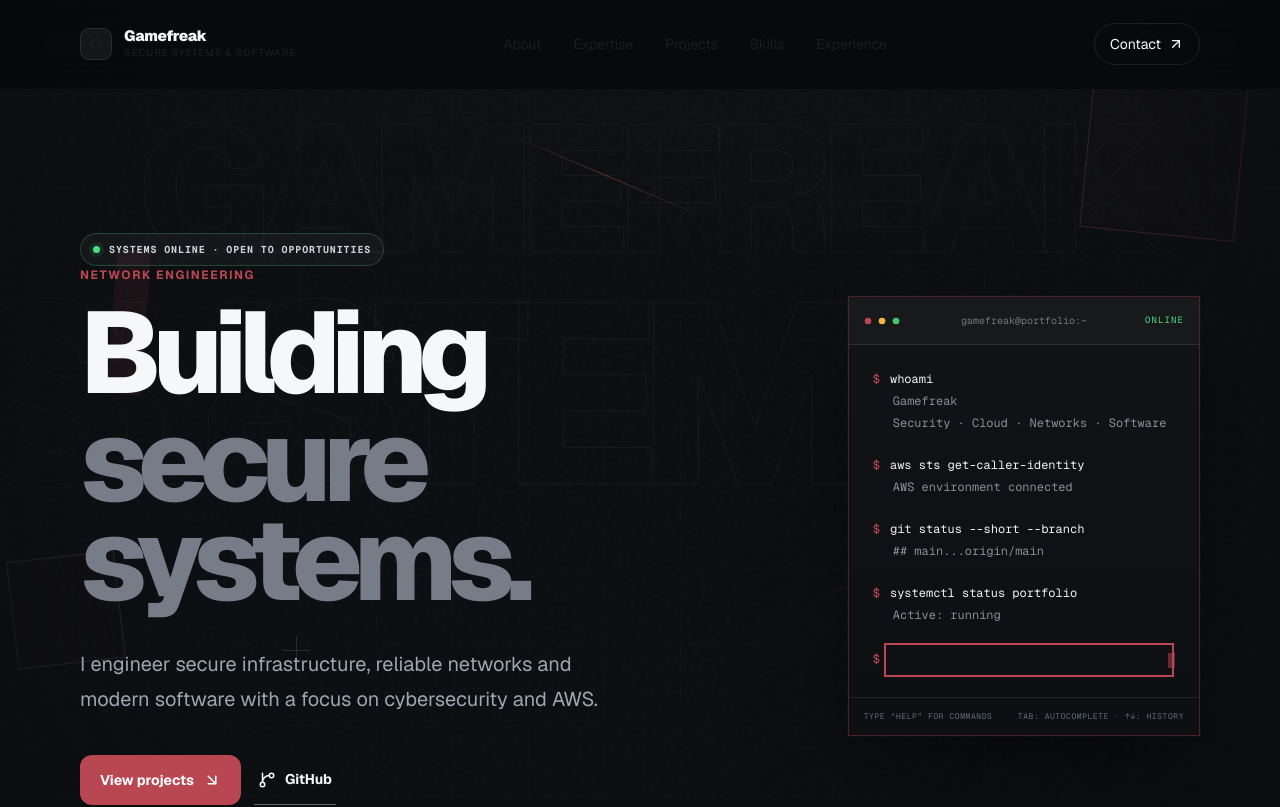
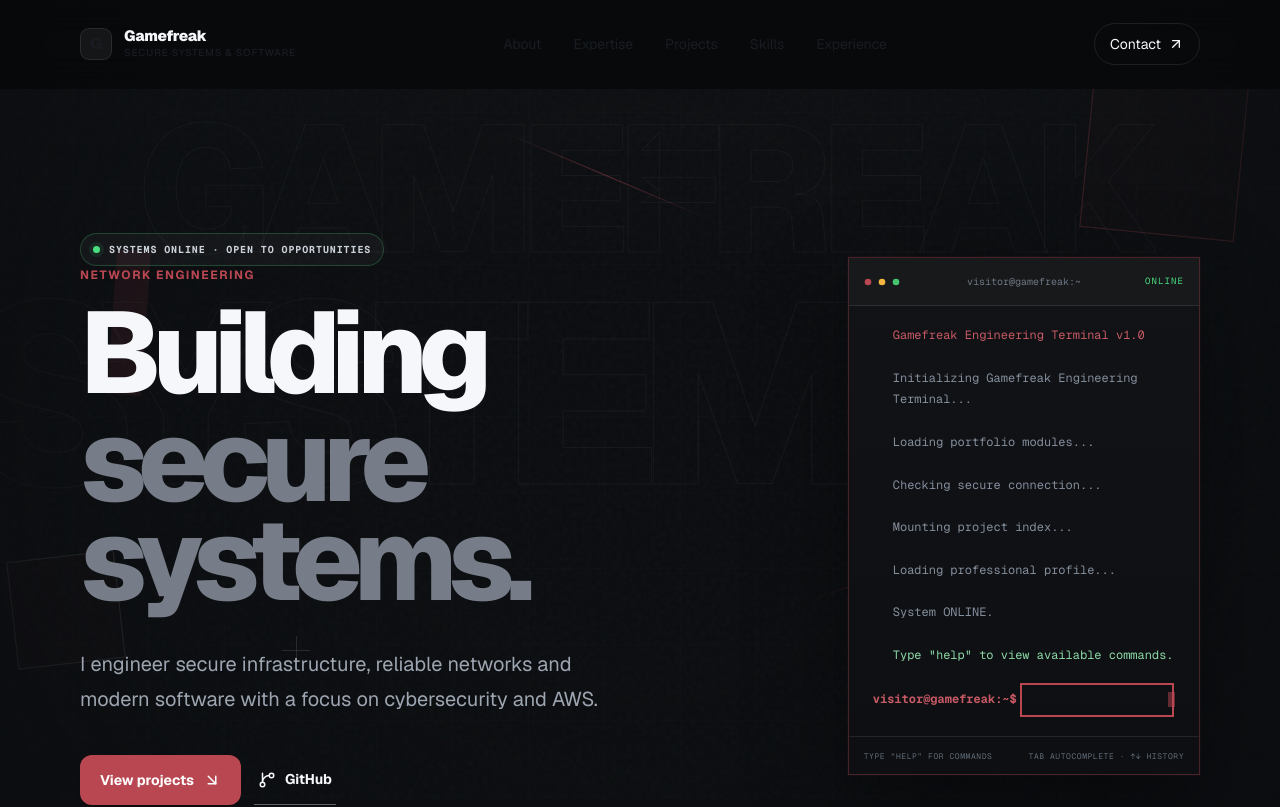
Before and after one commit to ano-nym-ous257/hoeks, a Next.js app: page / in a window 1280 px wide. Shown: the top 807 px of the page. Built offline with nearby package versions, Linux system fonts and the light colour scheme.

Commit message:
feat: add terminal boot sequence and ASCII interface

```diff
--- a/src/app/globals.css
+++ b/src/app/globals.css
@@ -3393,3 +3393,62 @@ textarea:focus-visible {
     transform: none !important;
   }
 }
+
+/* Gamefreak terminal boot sequence */
+
+.terminal-ascii {
+  max-width: 100%;
+  margin: 0 0 18px;
+  overflow-x: auto;
+  color: #c75a65;
+  font-family: var(--font-geist-mono), monospace;
+  font-size: clamp(5px, 0.68vw, 9px);
+  font-weight: 700;
+  line-height: 1.12;
+  white-space: pre;
+  scrollbar-width: none;
+}
+
+.terminal-ascii::-webkit-scrollbar {
+  display: none;
+}
+
+.terminal-entry-accent .terminal-output {
+  color: #c75a65;
+}
+
+.terminal-user-prompt {
+  flex: 0 0 auto;
+  margin-right: 9px;
+  color: #c75a65;
+  font-weight: 650;
+}
+
+.terminal-boot-active {
+  display: flex;
+  align-items: center;
+  padding-left: 0;
+}
+
+.terminal-input-line {
+  width: 100%;
+}
+
+.terminal-input-line input {
+  width: 100%;
+}
+
+@media (max-width: 560px) {
+  .terminal-ascii {
+    font-size: 5px;
+  }
+
+  .terminal-user-prompt {
+    font-size: 9px;
+  }
+}
+
+/* Wider GAMEFREAK terminal banner */
+.terminal-ascii {
+  font-size: clamp(4px, 0.48vw, 7px);
+}
--- a/src/components/ui/terminal.tsx
+++ b/src/components/ui/terminal.tsx
@@ -1,10 +1,7 @@
 "use client";
 
 import { Circle } from "lucide-react";
-import {
-  useInView,
-  useReducedMotion,
-} from "motion/react";
+import { useInView, useReducedMotion } from "motion/react";
 import {
   FormEvent,
   KeyboardEvent,
@@ -25,31 +22,59 @@ interface TerminalProps {
   lines?: TerminalLine[];
   className?: string;
   typingSpeed?: number;
-  lineDelay?: number;
 }
 
 interface HistoryEntry {
-  command: string;
+  command?: string;
   output: string[];
-  tone?: "normal" | "success" | "error";
+  tone?: "normal" | "success" | "error" | "accent";
+  preformatted?: boolean;
 }
+
+const ASCII_BANNER = String.raw`
+  ██████╗  █████╗ ███╗   ███╗███████╗███████╗██████╗ ███████╗ █████╗ ██╗  ██╗
+ ██╔════╝ ██╔══██╗████╗ ████║██╔════╝██╔════╝██╔══██╗██╔════╝██╔══██╗██║ ██╔╝
+ ██║  ███╗███████║██╔████╔██║█████╗  █████╗  ██████╔╝█████╗  ███████║█████╔╝
+ ██║   ██║██╔══██║██║╚██╔╝██║██╔══╝  ██╔══╝  ██╔══██╗██╔══╝  ██╔══██║██╔═██╗
+ ╚██████╔╝██║  ██║██║ ╚═╝ ██║███████╗██║     ██║  ██║███████╗██║  ██║██║  ██╗
+  ╚═════╝ ╚═╝  ╚═╝╚═╝     ╚═╝╚══════╝╚═╝     ╚═╝  ╚═╝╚══════╝╚═╝  ╚═╝╚═╝  ╚═╝
+`;
 
 const COMMANDS = [
   "help",
   "whoami",
   "about",
+  "home",
   "projects",
   "skills",
   "experience",
   "contact",
+  "resume",
+  "linkedin",
   "github",
+  "email",
   "status",
   "pwd",
   "date",
+  "ls",
+  "cat about.txt",
+  "cat skills.txt",
+  "cat contact.txt",
+  "banner",
+  "coffee",
+  "sudo hire alex",
   "clear",
+  "exit",
 ] as const;
 
-type Command = (typeof COMMANDS)[number];
+const BOOT_STEPS = [
+  "Initializing Gamefreak Engineering Terminal...",
+  "Loading portfolio modules...",
+  "Checking secure connection...",
+  "Mounting project index...",
+  "Loading professional profile...",
+  "System ONLINE.",
+];
 
 function scrollToSection(id: string) {
   document.getElementById(id)?.scrollIntoView({
@@ -58,16 +83,19 @@ function scrollToSection(id: string) {
   });
 }
 
+function openExternal(url: string) {
+  window.open(url, "_blank", "noopener,noreferrer");
+}
+
 export function Terminal({
-  title = "gamefreak@portfolio:~",
-  lines = [],
+  title = "visitor@gamefreak:~",
   className,
-  typingSpeed = 30,
-  lineDelay = 300,
+  typingSpeed = 24,
 }: TerminalProps) {
   const terminalRef = useRef<HTMLDivElement>(null);
   const inputRef = useRef<HTMLInputElement>(null);
   const bodyRef = useRef<HTMLDivElement>(null);
+  const runId = useRef(0);
 
   const isInView = useInView(terminalRef, {
     amount: 0.3,
@@ -76,29 +104,20 @@ export function Terminal({
 
   const reduceMotion = useReducedMotion();
 
-  const [introHistory, setIntroHistory] = useState<HistoryEntry[]>([]);
+  const [bootHistory, setBootHistory] = useState<HistoryEntry[]>([]);
   const [history, setHistory] = useState<HistoryEntry[]>([]);
-  const [activeCommand, setActiveCommand] = useState("");
+  const [activeBootText, setActiveBootText] = useState("");
+  const [bootComplete, setBootComplete] = useState(false);
+
   const [input, setInput] = useState("");
-  const [introComplete, setIntroComplete] = useState(false);
   const [commandHistory, setCommandHistory] = useState<string[]>([]);
   const [historyIndex, setHistoryIndex] = useState(-1);
 
-  const runId = useRef(0);
-
-  const normalizedIntro = useCallback(
-    () =>
-      lines.map((line) => ({
-        command: line.command ?? "",
-        output: Array.isArray(line.output)
-          ? line.output
-          : line.output
-            ? [line.output]
-            : [],
-        tone: "normal" as const,
-      })),
-    [lines],
-  );
+  const resetBoot = useCallback(() => {
+    setBootHistory([]);
+    setActiveBootText("");
+    setBootComplete(false);
+  }, []);
 
   useEffect(() => {
     runId.current += 1;
@@ -113,14 +132,8 @@ export function Terminal({
         timers.push(timer);
       });
 
-    const resetIntro = () => {
-      setIntroHistory([]);
-      setActiveCommand("");
-      setIntroComplete(false);
-    };
-
     if (!isInView) {
-      resetIntro();
+      resetBoot();
 
       return () => {
         timers.forEach(clearTimeout);
@@ -128,180 +141,370 @@ export function Terminal({
     }
 
     if (reduceMotion) {
-      setIntroHistory(normalizedIntro());
-      setIntroComplete(true);
+      setBootHistory([
+        {
+          output: [ASCII_BANNER],
+          tone: "accent",
+          preformatted: true,
+        },
+        {
+          output: [
+            "Gamefreak Engineering Terminal v1.0",
+            ...BOOT_STEPS,
+            'Type "help" to view available commands.',
+          ],
+          tone: "success",
+        },
+      ]);
+      setBootComplete(true);
 
       return () => {
         timers.forEach(clearTimeout);
       };
     }
 
-    const typeCommand = async (command: string) => {
-      setActiveCommand("");
+    async function typeLine(text: string) {
+      setActiveBootText("");
 
-      for (let index = 0; index < command.length; index += 1) {
+      for (let index = 0; index < text.length; index += 1) {
         if (cancelled()) return;
 
-        setActiveCommand(command.slice(0, index + 1));
+        setActiveBootText(text.slice(0, index + 1));
         await wait(typingSpeed);
       }
-    };
 
-    const playIntro = async () => {
-      resetIntro();
+      if (cancelled()) return;
 
-      for (const line of normalizedIntro()) {
+      setBootHistory((current) => [
+        ...current,
+        {
+          output: [text],
+        },
+      ]);
+
+      setActiveBootText("");
+    }
+
+    async function runBootSequence() {
+      resetBoot();
+
+      await wait(180);
+
+      setBootHistory([
+        {
+          output: [ASCII_BANNER],
+          tone: "accent",
+          preformatted: true,
+        },
+        {
+          output: ["Gamefreak Engineering Terminal v1.0"],
+          tone: "accent",
+        },
+      ]);
+
+      await wait(450);
+
+      for (const step of BOOT_STEPS) {
         if (cancelled()) return;
 
-        await typeCommand(line.command);
-        await wait(140);
-
-        if (cancelled()) return;
-
-        setIntroHistory((current) => [...current, line]);
-        setActiveCommand("");
-        await wait(lineDelay);
+        await typeLine(step);
+        await wait(170);
       }
 
-      if (!cancelled()) {
-        setIntroComplete(true);
-        setTimeout(() => inputRef.current?.focus(), 150);
-      }
-    };
+      if (cancelled()) return;
 
-    void playIntro();
+      setBootHistory((current) => [
+        ...current,
+        {
+          output: ['Type "help" to view available commands.'],
+          tone: "success",
+        },
+      ]);
+
+      setBootComplete(true);
+
+      const focusTimer = setTimeout(() => {
+        inputRef.current?.focus();
+      }, 180);
+
+      timers.push(focusTimer);
+    }
+
+    void runBootSequence();
 
     return () => {
       runId.current += 1;
       timers.forEach(clearTimeout);
     };
-  }, [
-    isInView,
-    lineDelay,
-    normalizedIntro,
-    reduceMotion,
-    typingSpeed,
-  ]);
+  }, [isInView, reduceMotion, resetBoot, typingSpeed]);
 
   useEffect(() => {
     bodyRef.current?.scrollTo({
       top: bodyRef.current.scrollHeight,
       behavior: "smooth",
     });
-  }, [activeCommand, history, introHistory]);
+  }, [activeBootText, bootHistory, history]);
+
+  function createNavigationResult(
+    command: string,
+    section: string,
+    label: string,
+  ): HistoryEntry {
+    scrollToSection(section);
+
+    return {
+      command,
+      output: [`Opening ${label} module...`, "Navigation request accepted."],
+      tone: "success",
+    };
+  }
 
   function executeCommand(rawCommand: string): HistoryEntry | null {
-    const command = rawCommand.trim().toLowerCase();
+    const command = rawCommand.trim();
+    const normalized = command.toLowerCase().replace(/\s+/g, " ");
 
-    if (!command) return null;
-
-    switch (command as Command) {
+    switch (normalized) {
       case "help":
         return {
-          command: rawCommand,
+          command,
           output: [
-            "Available commands:",
-            "help        Show available commands",
-            "whoami      Display profile information",
-            "about       Navigate to About",
-            "projects    Navigate to Projects",
-            "skills      Navigate to Skills",
-            "experience  Navigate to Experience",
-            "contact     Navigate to Contact",
-            "github      Open GitHub profile",
-            "status      Display system status",
-            "pwd         Display current path",
-            "date        Display current date and time",
-            "clear       Clear terminal history",
+            "AVAILABLE COMMANDS",
+            "",
+            "help               Show command directory",
+            "whoami             Display professional profile",
+            "home               Return to the hero",
+            "about              Open About",
+            "projects           Open selected projects",
+            "skills             Open technical skills",
+            "experience         Open experience log",
+            "contact            Open contact channel",
+            "resume             Open résumé PDF",
+            "linkedin           Open LinkedIn profile",
+            "github             Open GitHub profile",
+            "email              Start an email",
+            "status             Display system status",
+            "pwd                Print working directory",
+            "date               Display local date and time",
+            "ls                 List portfolio files",
+            "cat about.txt      Read professional summary",
+            "cat skills.txt     Read technical skills",
+            "cat contact.txt    Read contact information",
+            "banner             Print the Gamefreak banner",
+            "clear              Clear command history",
           ],
+          tone: "accent",
         };
 
       case "whoami":
         return {
-          command: rawCommand,
+          command,
           output: [
-            "Gamefreak",
-            "Cybersecurity · AWS Cloud · Networking · Software Engineering",
-            "Security-focused systems and infrastructure professional",
+            "Alex Agyei",
+            "IT Support · Cybersecurity · AWS Cloud · Networking",
+            "Building secure systems, reliable infrastructure, and modern software.",
+            "Available for remote paid internships and junior opportunities.",
           ],
           tone: "success",
         };
 
+      case "home":
+        return createNavigationResult(command, "top", "home");
+
       case "about":
-        scrollToSection("about");
+        return createNavigationResult(command, "about", "About");
+
+      case "projects":
+        return createNavigationResult(command, "projects", "Projects");
+
+      case "skills":
+        return createNavigationResult(command, "skills", "Skills");
+
+      case "experience":
+        return createNavigationResult(command, "experience", "Experience");
+
+      case "contact":
+        return createNavigationResult(command, "contact", "Contact");
+
+      case "resume":
+        window.setTimeout(() => {
+          openExternal("/resume.pdf");
+        }, 450);
+
         return {
-          command: rawCommand,
-          output: ["Opening About module..."],
+          command,
+          output: [
+            "Locating résumé.pdf...",
+            "Résumé loaded successfully.",
+            "Opening document...",
+          ],
           tone: "success",
         };
 
-      case "projects":
-        scrollToSection("projects");
+      case "linkedin":
+        window.setTimeout(() => {
+          openExternal(
+            "https://www.linkedin.com/in/alex-agyei-81332a2b3/",
+          );
+        }, 450);
+
         return {
-          command: rawCommand,
-          output: ["Opening Projects module..."],
-          tone: "success",
-        };
-
-      case "skills":
-        scrollToSection("skills");
-        return {
-          command: rawCommand,
-          output: ["Opening Skills module..."],
-          tone: "success",
-        };
-
-      case "experience":
-        scrollToSection("experience");
-        return {
-          command: rawCommand,
-          output: ["Opening Experience log..."],
-          tone: "success",
-        };
-
-      case "contact":
-        scrollToSection("contact");
-        return {
-          command: rawCommand,
-          output: ["Opening secure contact channel..."],
+          command,
+          output: [
+            "Connecting to LinkedIn...",
+            "Profile located.",
+            "Redirecting...",
+          ],
           tone: "success",
         };
 
       case "github":
-        window.open(
-          "https://github.com/ano-nym-ous257",
-          "_blank",
-          "noopener,noreferrer",
-        );
+        window.setTimeout(() => {
+          openExternal("https://github.com/ano-nym-ous257");
+        }, 450);
 
         return {
-          command: rawCommand,
-          output: ["Opening GitHub profile..."],
+          command,
+          output: [
+            "Connecting to GitHub...",
+            "Repository index loaded.",
+            "Redirecting...",
+          ],
+          tone: "success",
+        };
+
+      case "email":
+        window.setTimeout(() => {
+          window.location.href =
+            "mailto:alexagyei196@gmail.com?subject=Portfolio%20Enquiry";
+        }, 350);
+
+        return {
+          command,
+          output: [
+            "Opening secure email channel...",
+            "Recipient: alexagyei196@gmail.com",
+          ],
           tone: "success",
         };
 
       case "status":
         return {
-          command: rawCommand,
+          command,
           output: [
             "Security       ONLINE",
             "AWS            CONNECTED",
             "Network        HEALTHY",
             "Portfolio      RUNNING",
+            "Résumé         AVAILABLE",
+            "Availability   OPEN TO OPPORTUNITIES",
           ],
           tone: "success",
         };
 
       case "pwd":
         return {
-          command: rawCommand,
+          command,
           output: ["/home/gamefreak/portfolio"],
         };
 
       case "date":
         return {
-          command: rawCommand,
+          command,
           output: [new Date().toLocaleString()],
+        };
+
+      case "ls":
+        return {
+          command,
+          output: [
+            "about.txt",
+            "skills.txt",
+            "contact.txt",
+            "resume.pdf",
+            "projects/",
+            "experience/",
+            "socials/",
+          ],
+          tone: "accent",
+        };
+
+      case "cat about.txt":
+        return {
+          command,
+          output: [
+            "Alex Agyei is an early-career IT professional focused on",
+            "cybersecurity, AWS cloud computing, networking, IT support,",
+            "and modern software engineering.",
+          ],
+        };
+
+      case "cat skills.txt":
+        return {
+          command,
+          output: [
+            "Cybersecurity",
+            "AWS Cloud",
+            "Networking",
+            "IT Support",
+            "Windows and macOS troubleshooting",
+            "Git and GitHub",
+            "React and Next.js",
+            "TypeScript and JavaScript",
+            "Command-line tools",
+          ],
+          tone: "accent",
+        };
+
+      case "cat contact.txt":
+        return {
+          command,
+          output: [
+            "Alex Agyei",
+            "Email: alexagyei196@gmail.com",
+            "Phone: +233 552 790 089",
+            "Portfolio: gamefreakdev.xyz",
+            "LinkedIn: alex-agyei-81332a2b3",
+            "GitHub: ano-nym-ous257",
+          ],
+        };
+
+      case "banner":
+        return {
+          command,
+          output: [ASCII_BANNER],
+          tone: "accent",
+          preformatted: true,
+        };
+
+      case "coffee":
+        return {
+          command,
+          output: [
+            "☕ Loading caffeine...",
+            "Developer productivity increased by 42%.",
+          ],
+          tone: "success",
+        };
+
+      case "sudo hire alex":
+        return {
+          command,
+          output: [
+            "Authenticating recruiter...",
+            "Permission granted.",
+            "Excellent choice.",
+          ],
+          tone: "success",
+        };
+
+      case "exit":
+        return {
+          command,
+          output: [
+            "Session termination denied.",
+            "There is still more to explore.",
+          ],
+          tone: "accent",
         };
 
       case "clear":
@@ -310,9 +513,9 @@ export function Terminal({
 
       default:
         return {
-          command: rawCommand,
+          command,
           output: [
-            `Command not found: ${rawCommand}`,
+            `Command not found: ${command}`,
             'Type "help" to view available commands.',
           ],
           tone: "error",
@@ -345,13 +548,15 @@ export function Terminal({
 
       if (commandHistory.length === 0) return;
 
-      const nextIndex =
-        historyIndex < commandHistory.length - 1
-          ? historyIndex + 1
-          : historyIndex;
+      const nextIndex = Math.min(
+        historyIndex + 1,
+        commandHistory.length - 1,
+      );
 
       setHistoryIndex(nextIndex);
-      setInput(commandHistory[commandHistory.length - 1 - nextIndex] ?? "");
+      setInput(
+        commandHistory[commandHistory.length - 1 - nextIndex] ?? "",
+      );
     }
 
     if (event.key === "ArrowDown") {
@@ -366,14 +571,17 @@ export function Terminal({
       const nextIndex = historyIndex - 1;
 
       setHistoryIndex(nextIndex);
-      setInput(commandHistory[commandHistory.length - 1 - nextIndex] ?? "");
+      setInput(
+        commandHistory[commandHistory.length - 1 - nextIndex] ?? "",
+      );
     }
 
     if (event.key === "Tab") {
       event.preventDefault();
 
+      const normalizedInput = input.toLowerCase();
       const match = COMMANDS.find((command) =>
-        command.startsWith(input.toLowerCase()),
+        command.startsWith(normalizedInput),
       );
 
       if (match) {
@@ -382,13 +590,15 @@ export function Terminal({
     }
   }
 
-  const visibleHistory = [...introHistory, ...history];
-
   return (
     <div
       ref={terminalRef}
       className={cn("terminal-window terminal-interactive", className)}
-      onClick={() => inputRef.current?.focus()}
+      onClick={() => {
+        if (bootComplete) {
+          inputRef.current?.focus();
+        }
+      }}
     >
       <div className="terminal-header">
         <div className="terminal-controls" aria-hidden="true">
@@ -405,48 +615,41 @@ export function Terminal({
       <div
         ref={bodyRef}
         className="terminal-body"
-        aria-label="Interactive portfolio terminal"
+        aria-label="Interactive Gamefreak engineering terminal"
         aria-live="polite"
       >
-        {visibleHistory.map((entry, index) => (
-          <div
-            className={`terminal-entry terminal-entry-${entry.tone ?? "normal"}`}
-            key={`${entry.command}-${index}`}
-          >
-            {entry.command ? (
-              <p className="terminal-command">
-                <span className="terminal-prompt">$</span>
-                {entry.command}
-              </p>
-            ) : null}
-
-            {entry.output.map((output, outputIndex) => (
-              <p
-                className="terminal-output"
-                key={`${output}-${outputIndex}`}
-              >
-                {output}
-              </p>
-            ))}
-          </div>
+        {bootHistory.map((entry, index) => (
+          <TerminalEntry
+            entry={entry}
+            index={index}
+            key={`boot-${index}`}
+          />
         ))}
 
-        {!introComplete ? (
-          <p className="terminal-command terminal-active-line">
-            <span className="terminal-prompt">$</span>
-            <span>{activeCommand}</span>
+        {!bootComplete && activeBootText ? (
+          <p className="terminal-output terminal-boot-active">
+            {activeBootText}
             <span className="terminal-cursor" aria-hidden="true" />
           </p>
-        ) : (
-          <form
-            className="terminal-input-line"
-            onSubmit={handleSubmit}
-          >
+        ) : null}
+
+        {history.map((entry, index) => (
+          <TerminalEntry
+            entry={entry}
+            index={index}
+            key={`history-${entry.command}-${index}`}
+          />
+        ))}
+
+        {bootComplete ? (
+          <form className="terminal-input-line" onSubmit={handleSubmit}>
             <label className="sr-only" htmlFor="terminal-command">
               Enter terminal command
             </label>
 
-            <span className="terminal-prompt">$</span>
+            <span className="terminal-user-prompt">
+              visitor@gamefreak:~$
+            </span>
 
             <input
               ref={inputRef}
@@ -463,13 +666,57 @@ export function Terminal({
 
             <span className="terminal-cursor" aria-hidden="true" />
           </form>
-        )}
+        ) : null}
       </div>
 
       <div className="terminal-footer">
         <span>Type “help” for commands</span>
-        <span>Tab: autocomplete · ↑↓: history</span>
+        <span>Tab autocomplete · ↑↓ history</span>
       </div>
     </div>
   );
 }
+
+function TerminalEntry({
+  entry,
+  index,
+}: {
+  entry: HistoryEntry;
+  index: number;
+}) {
+  return (
+    <div
+      className={`terminal-entry terminal-entry-${
+        entry.tone ?? "normal"
+      }`}
+      key={`${entry.command}-${index}`}
+    >
+      {entry.command ? (
+        <p className="terminal-command">
+          <span className="terminal-user-prompt">
+            visitor@gamefreak:~$
+          </span>
+          {entry.command}
+        </p>
+      ) : null}
+
+      {entry.output.map((output, outputIndex) =>
+        entry.preformatted ? (
+          <pre
+            className="terminal-ascii"
+            key={`${outputIndex}-${output.slice(0, 12)}`}
+          >
+            {output}
+          </pre>
+        ) : (
+          <p
+            className="terminal-output"
+            key={`${output}-${outputIndex}`}
+          >
+            {output || "\u00A0"}
+          </p>
+        ),
+      )}
+    </div>
+  );
+}
```
Also changed, not shown: 1 other file (tests, documents, lock files or other folders).
